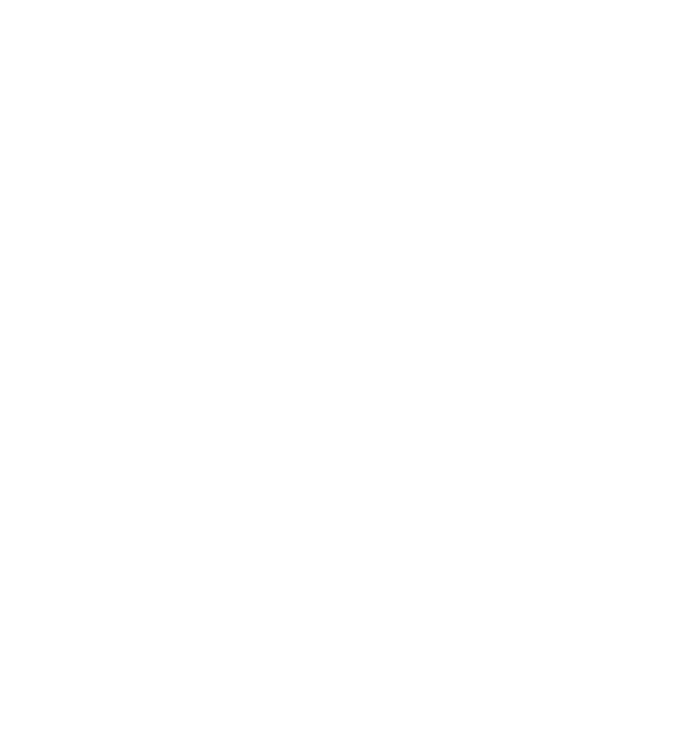
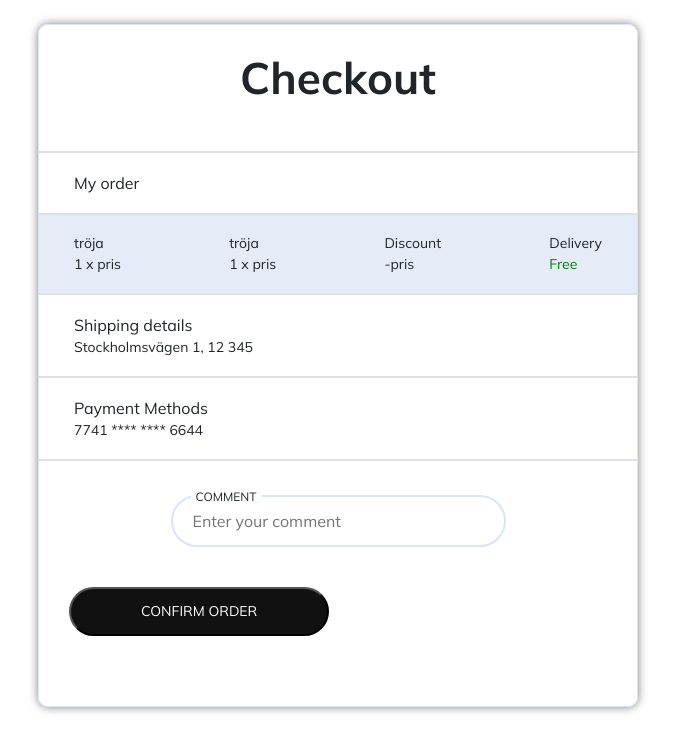
Before and after one commit to PatrikByren/Manero-frontend, a React (Create React App) app: page /checkout in a window 1280 px wide. Before the commit this address had no page. Shown: the top 752 px of the page, without its empty margins (302-977 px from the left). Built offline with nearby package versions, Linux system fonts and the light colour scheme.

Commit message:
checkout på g nästan klar design

```diff
--- a/src/App.css
+++ b/src/App.css
@@ -1461,7 +1461,7 @@
 }
 
 .one-order {
-  margin: 0px 35px 18px 35px;
+  margin: 18px 35px 18px 35px;
   border-bottom: #DBE3F5;
 }
 .one-order .flex-container {
@@ -1482,9 +1482,20 @@
   font-weight: bold;
 }
 
-.payment {
-  margin: 0px 35px 18px 35px;
-  background-color: #DBE3F5;
+.undertitle {
+  font-size: 14px;
+}
+
+.FREE {
+  color: green;
+}
+
+.paymentmeth {
+  padding: 18px 35px 18px 35px;
+  background-color: rgba(219, 227, 245, 0.6980392157);
+  display: flex;
+  flex-direction: row;
+  justify-content: space-between;
 }
 
 .error-message {
--- a/src/App.js
+++ b/src/App.js
@@ -34,6 +34,8 @@
 import WishlistView from "./views/WishlistView";
 import CheckoutShipping from "./views/Orderviews/CheckoutShipping";
 import CheckoutPayment from "./views/Orderviews/CheckoutPayment";
+import Checkout from "./views/Orderviews/Checkout";
+
 
 function App() {
   const apiRoute = "https://manero.azurewebsites.net";
@@ -73,6 +75,7 @@
         <Route path="/orderhistory" element={<OrderHistoryView />} />
         <Route path="/checkout/shipping" element={<CheckoutShipping/>}/>
         <Route path="/checkout/payment" element={<CheckoutPayment/>}/>
+        <Route path="/checkout" element={<Checkout/>}/>
         <Route path="/paymentmethod" element={<PaymentView />} />
         <Route path="/AddNewCard" element={<AddNewCardView />} />
         <Route path="/SpecificProduct" element={<SpecificProductView />} />
--- a/src/asset/scss/components/shared_components/_orderstuff.scss
+++ b/src/asset/scss/components/shared_components/_orderstuff.scss
@@ -68,7 +68,7 @@
 }
 
 .one-order {
-    margin: 0px 35px 18px 35px;
+    margin: 18px 35px 18px 35px;
     border-bottom: #DBE3F5;
 
     .flex-container {
@@ -96,8 +96,18 @@
 
 
 }
+.undertitle{
+    font-size: 14px;
+}
 
-.payment {
-    margin: 0px 35px 18px 35px;
-    background-color: #DBE3F5;
+.FREE{
+    color: green;
 }
+
+.paymentmeth {
+    padding: 18px 35px 18px 35px;
+    background-color: #dbe3f5b2;
+    display: flex;
+    flex-direction: row;
+    justify-content: space-between;
+}
--- a/src/views/Orderviews/Checkout.js
+++ b/src/views/Orderviews/Checkout.js
@@ -0,0 +1,85 @@
+import React from 'react'
+import BackArrowMiddleHead from '../../components/individuals/BackArrowMiddleHead'
+import InputSingel from '../../components/individuals/InputSingel';
+
+
+const Checkout = () => {
+    return (
+        <div>
+            <br />
+            <div className='ilonasmedia2'>
+                <BackArrowMiddleHead content="Checkout" />
+                <div className="flex-grow-1 border-top border-2 my-3" />
+                <div className='one-order'>
+                    <div className='flex-container'>
+                        <div>My order</div>
+                    </div>
+                </div>
+
+                <div className='border' />
+                <div className='paymentmeth'>
+                    <div className='flex-container'>
+                        <div className='undertitle'>tröja</div>
+                        <div className='undertitle'>1 x pris</div>
+                    </div>
+                    <div className='flex-container'>
+                        <div className='undertitle'>tröja</div>
+                        <div className='undertitle'>1 x pris</div>
+                    </div>
+                    <div className='flex-container'>
+                         <div className='undertitle'>Discount</div> {/*om de finns promocode */}
+                        <div className='undertitle'>-pris</div>
+                    </div>
+                    <div className='flex-container'>
+                        <div className='undertitle'>Delivery</div>
+                        <div className='undertitle FREE'>Free</div>
+                    </div>
+
+                </div>
+                <div className='border' />
+
+                <div className='one-order'>
+                    <div className='flex-container'>
+                        <div>Shipping details</div>
+                    </div>
+                    <div className='flex-container'>
+                        <div className='undertitle'>
+                            Stockholmsvägen 1, 12 345
+                        </div>
+                    </div>
+                </div>
+                <div className='border' />
+                <div className='one-order'>
+                    <div className='flex-container'>
+                        <div>Payment Methods</div>
+
+                    </div>
+                    <div className='flex-container'>
+                        <div className='undertitle'>
+                            7741 **** **** 6644
+                        </div>
+                    </div>
+                </div>
+                <div className='border' />
+                <br />
+
+                <div className='inputcontainer'>
+                    <div className='text-center' >
+                        <InputSingel
+                            placeholder="Enter your comment"
+                            nameid="review"
+                            name="COMMENT"
+                            type="text"
+                        />
+                    </div>
+                </div>
+                <button className='basebtn'>
+                    CONFIRM ORDER
+                </button>
+            </div>
+
+        </div>
+    )
+}
+
+export default Checkout
--- a/src/views/Orderviews/CheckoutPayment.js
+++ b/src/views/Orderviews/CheckoutPayment.js
@@ -12,28 +12,35 @@
                 <div className='one-order'>
                     <div className='flex-container'>
                         <div>Credit Cards</div>
-                        <label>
-                            <input
-                                type="radio"
-                                name="option"
-                                value="option1"
-                            />
-                        </label>
                     </div>
                 </div>
-                <div className="flex-grow-1 border-top border-2 my-3" />
-                <div className='payment'>
+                <div className='border' />
+                <div className='paymentmeth'>
                     <div className='flex-container'>
-                        <div>Credit Cards</div>
+                        <div>7741 **** **** 6644</div>
                     </div>
+                    <label>
+                        <input
+                            type="radio"
+                            name="option"
+                            value="option1"
+                        />
+                    </label>
                 </div>
-                <div className="flex-grow-1 border-top border-2 my-3" />
-                <div className='payment'>
+                <div className='border' />
+                <div className='paymentmeth'>
                     <div className='flex-container'>
-                        <div>Credit Cards</div>
+                        <div>7674 **** **** 1884</div>
                     </div>
+                    <label>
+                        <input
+                            type="radio"
+                            name="option"
+                            value="option1"
+                        />
+                    </label>
                 </div>
-                <div className="flex-grow-1 border-top border-2 my-3" />
+                <div className='border' />
 
                 <div className='one-order'>
                     <div className='flex-container'>
@@ -47,10 +54,10 @@
                         </label>
                     </div>
                 </div>
-                <div className="flex-grow-1 border-top border-2 my-3" />
+                <div className='border' />
                 <div className='one-order'>
                     <div className='flex-container'>
-                        <div>Direkt Payment</div>
+                        <div>Direct Payment</div>
                         <label>
                             <input
                                 type="radio"
@@ -59,14 +66,12 @@
                             />
                         </label>
                     </div>
+                </div>
 
-                </div>
-                <div className="flex-grow-1 border-top border-2 my-3" />
+                <div className='border' />
                 <div className='one-order'>
                     <div className='flex-container'>
-                        <div>
-                            Klarna
-                        </div>
+                        <div>Klarna</div>
                         <label>
                             <input
                                 type="radio"
@@ -76,7 +81,9 @@
                         </label>
                     </div>
                 </div>
-                <div className="flex-grow-1 border-top border-2 my-3" />
+                <div className='border' />
+                <br />
+
             </div>
         </div>
     )
--- a/src/views/Orderviews/CheckoutShipping.js
+++ b/src/views/Orderviews/CheckoutShipping.js
@@ -39,11 +39,8 @@
                     </div>
 
                     <div className='flex-container'>
-                        <div>
+                        <div className='undertitle'>
                             Stockholmsvägen 1, 12 345
-                        </div>
-                        <div>
-
                         </div>
                     </div>
                 </div>
@@ -64,7 +61,7 @@
                         </label>
                     </div>
                     <div className='flex-container'>
-                        <div>
+                        <div className='undertitle'>
                             Stockholmsvägen 1, 12 345
                         </div>
                     </div>
--- a/src/views/Review/SendReviewView.js
+++ b/src/views/Review/SendReviewView.js
@@ -41,7 +41,7 @@
                 <br />
 
                 {/* <form onSubmit={handleSubmit}> */}
-                <div className='inputcontainer leave-comment'>
+                <div className='inputcontainer'>
                     <div className='text-center' >
                         <InputSingel
                             placeholder="Enter your comment"
```
